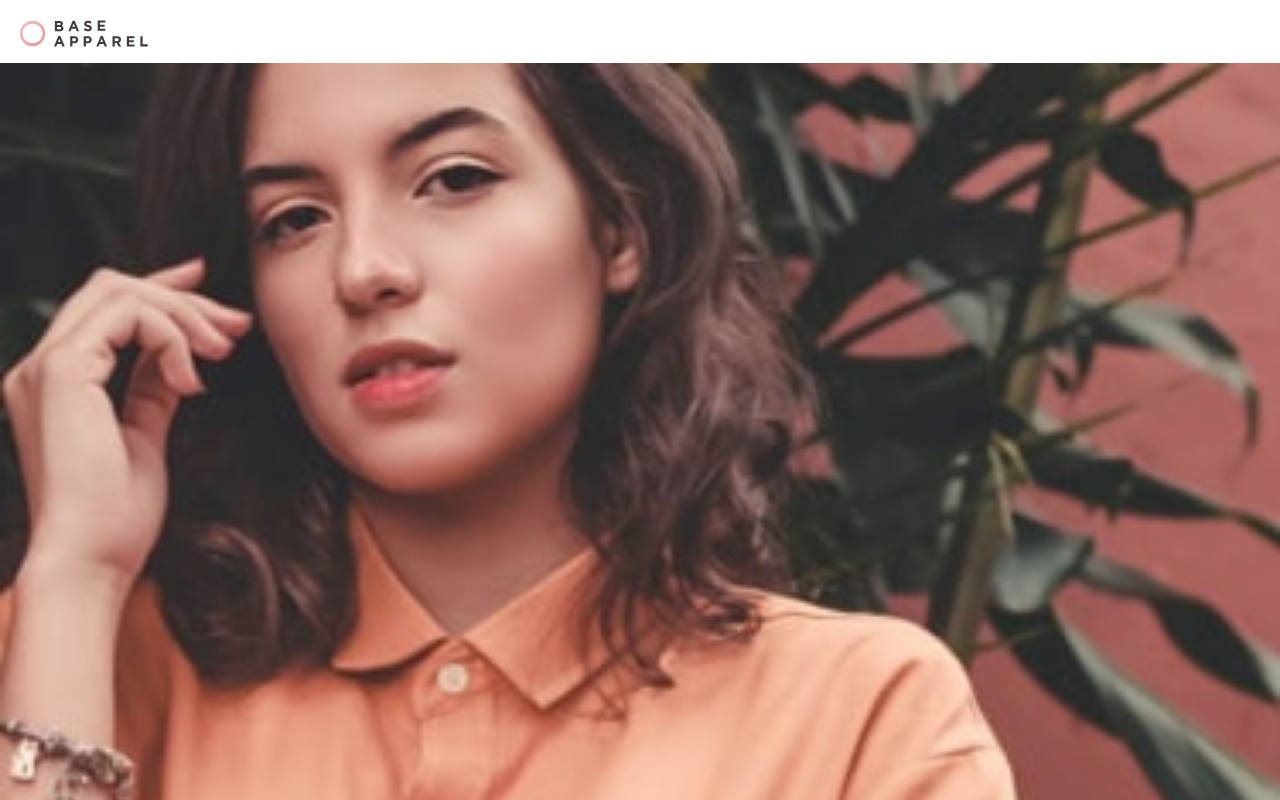
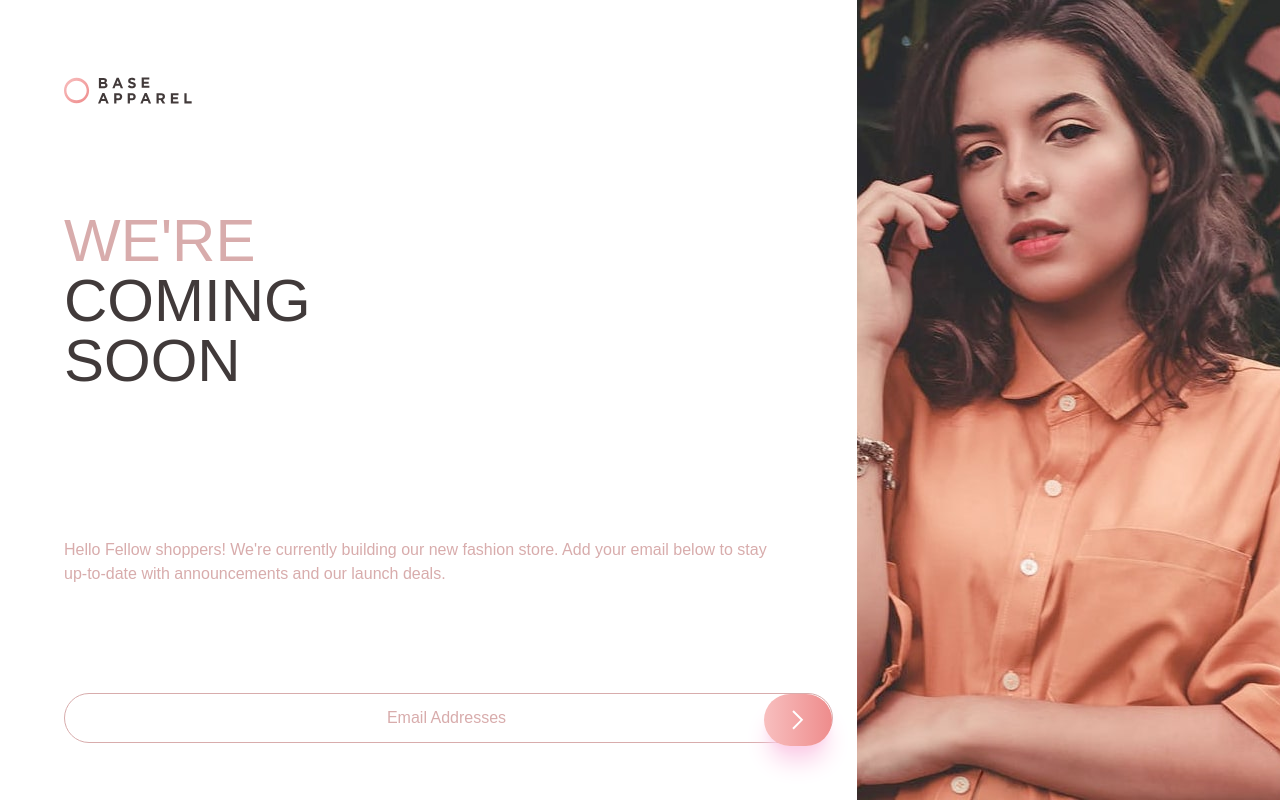
Before and after one commit to ainunnfh/base-apparel-coming-soon, a Next.js app: page / in a window 1280 px wide. Shown: the top 800 px of the page. Built offline with nearby package versions, Linux system fonts and the light colour scheme.

Commit message:
💄update (page.tsx): create desktop size

```diff
--- a/src/app/page.tsx
+++ b/src/app/page.tsx
@@ -2,27 +2,42 @@
 
 export default function Home() {
   return (
-    <div className="flex flex-col h-screen ">
+    <div className="flex flex-col h-screen md:flex-row-reverse">
       <div className="flex flex-col gap-4">
-        <img className="w-32 ml-5 pt-5" src="/logo.svg"></img>
-        <img className="w-full object-cover" src="/hero-mobile.jpg"></img>
+        {/* mobile size */}
+        <img className="w-32 ml-5 pt-5  md:hidden" src="/logo.svg"></img>
+        <img
+          className="w-full  object-cover md:hidden"
+          src="/hero-mobile.jpg"
+        ></img>
+
+        {/* desktop size */}
+
+        <img
+          className="w-full h-screen bg-green-900 object-cover hidden md:block"
+          src="/hero-desktop.jpg"
+        ></img>
       </div>
-      <div className="text-[#d8acac] p-6 flex flex-col items-center text-center">
-        <div className="flex flex-col gap-4 h-[50vh] justify-around">
-          <p className="text-5xl font-josefinSans uppercase">
+      <div className="text-[#d8acac] p-6 flex flex-col items-center text-center md:items-start md:justify-start md:text-start ">
+        <div className="flex flex-col h-[50vh] justify-around md:flex-grow">
+          <img
+            className="w-32 ml-5 pt-5 hidden md:block md:ml-10"
+            src="/logo.svg"
+          ></img>
+          <p className="text-5xl font-josefinSans uppercase md:text-6xl md:p-10">
             We&apos;re <br />
             <span className="text-[#413a3a] ">
               Coming
               <br /> Soon
             </span>
           </p>
-          <p className="text-[#d8acac] ">
+          <p className="text-[#d8acac]  md:p-10">
             Hello Fellow shoppers! We&apos;re currently building our new fashion
             store. Add your email below to stay up-to-date with announcements
             and our launch deals.
           </p>
 
-          <div className="border flex  rounded-full px-6 py-6 border-[#d8acac] relative text-[#d8acac]">
+          <div className="border flex  rounded-full px-6 py-6 md:ml-10 border-[#d8acac] relative text-[#d8acac] ">
             <form className="absolute text-center top-1/2 left-1/2 transform -translate-x-1/2 -translate-y-1/2 ">
               <input
                 type="email"
```
